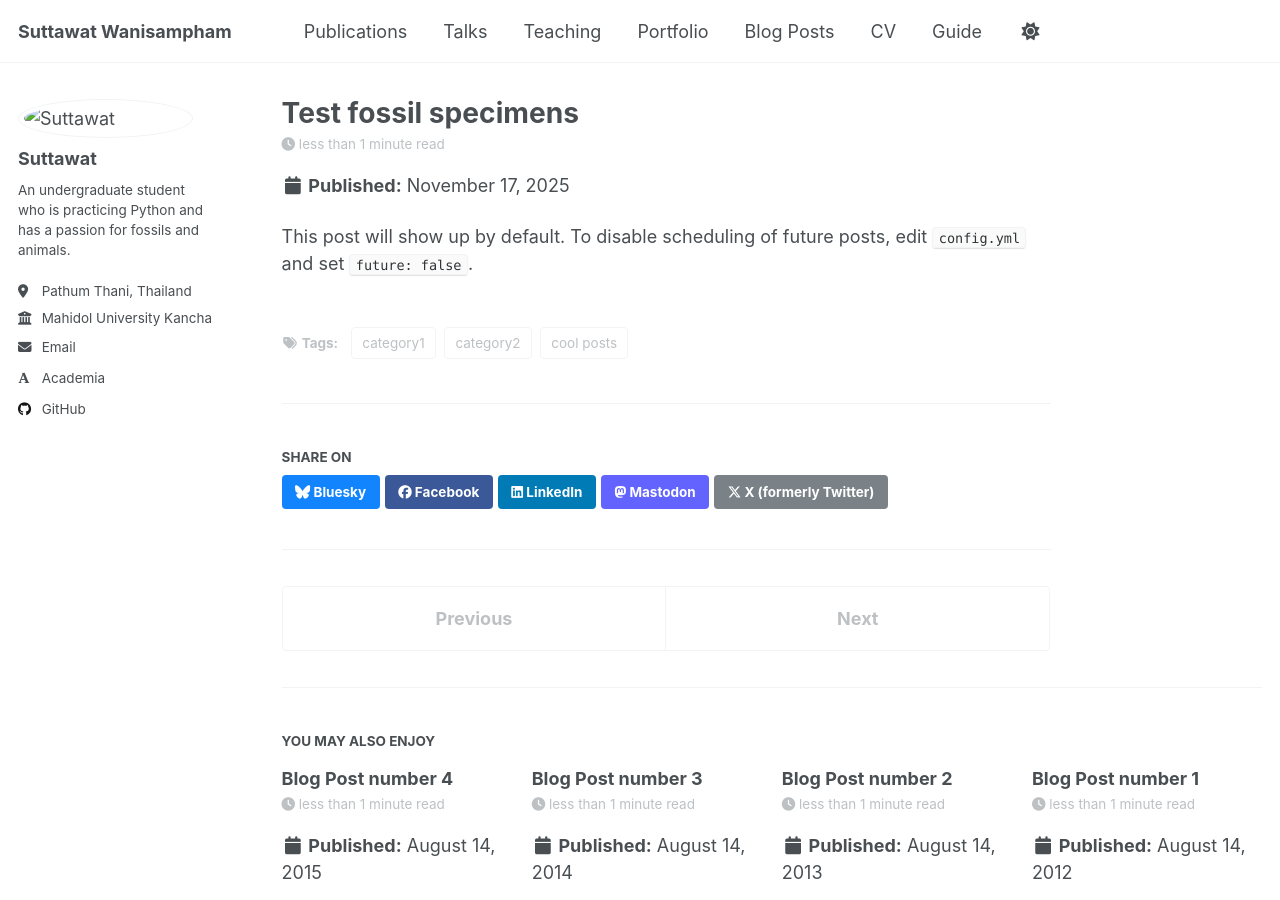
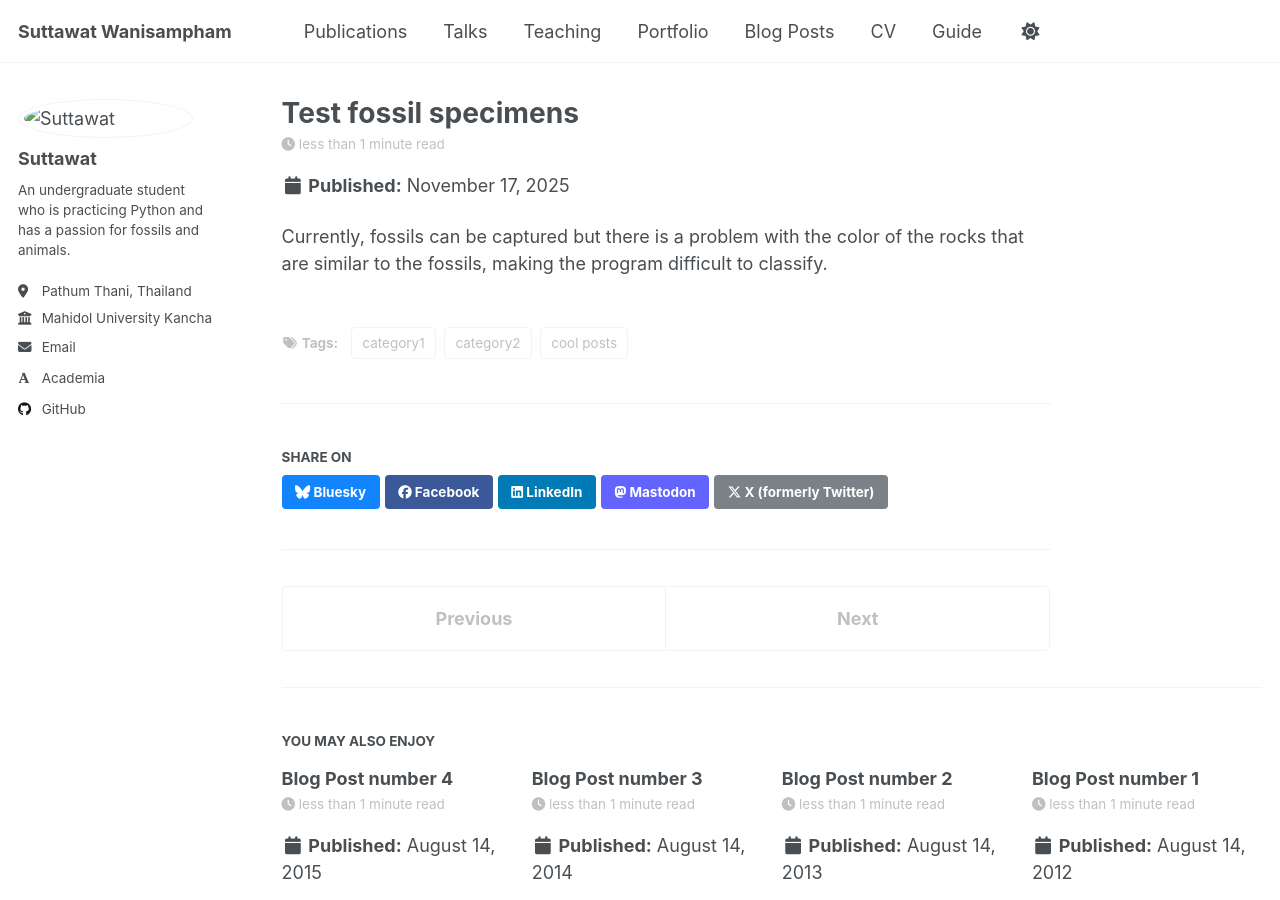
Before and after one commit to suttawatwan-hue/suttawatwan-hue.github.io, a Jekyll site: the page built from _posts/2199-01-01-future-post.md, in a window 1280 px wide and 900 px high. Built offline with Jekyll 4.4.1, drawn with Linux system fonts in a browser that asks for light colours; some web fonts are replaced; a script that is not in the unit is left out.

Commit message:
Update 2199-01-01-future-post.md

```diff
--- a/_posts/2199-01-01-future-post.md
+++ b/_posts/2199-01-01-future-post.md
@@ -8,4 +8,4 @@ tags:
   - category2
 ---
 
-This post will show up by default. To disable scheduling of future posts, edit `config.yml` and set `future: false`.
+Currently, fossils can be captured but there is a problem with the color of the rocks that are similar to the fossils, making the program difficult to classify.
```
